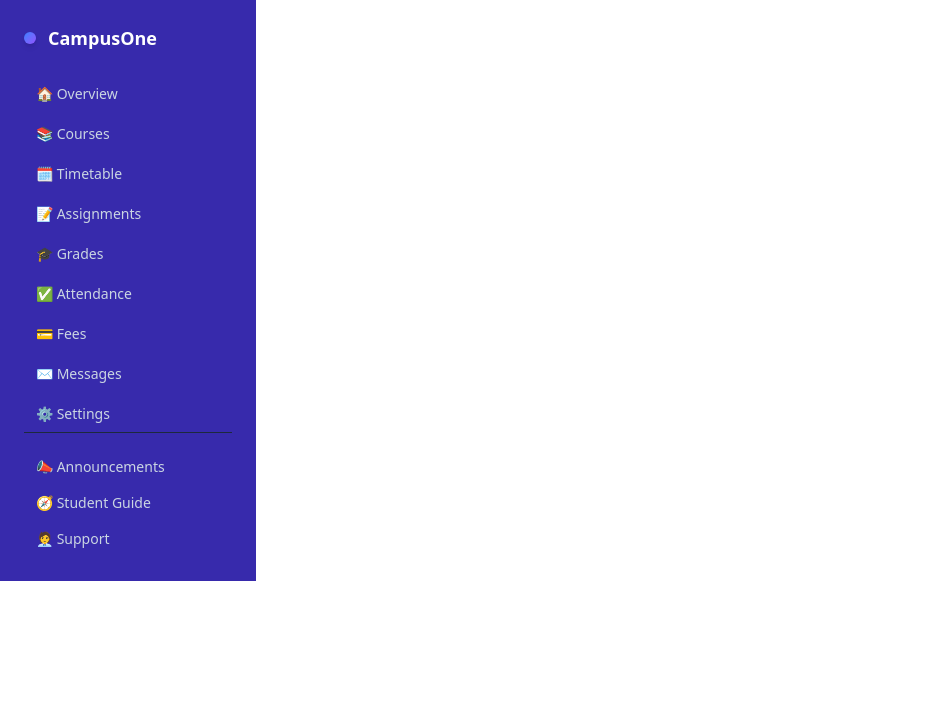
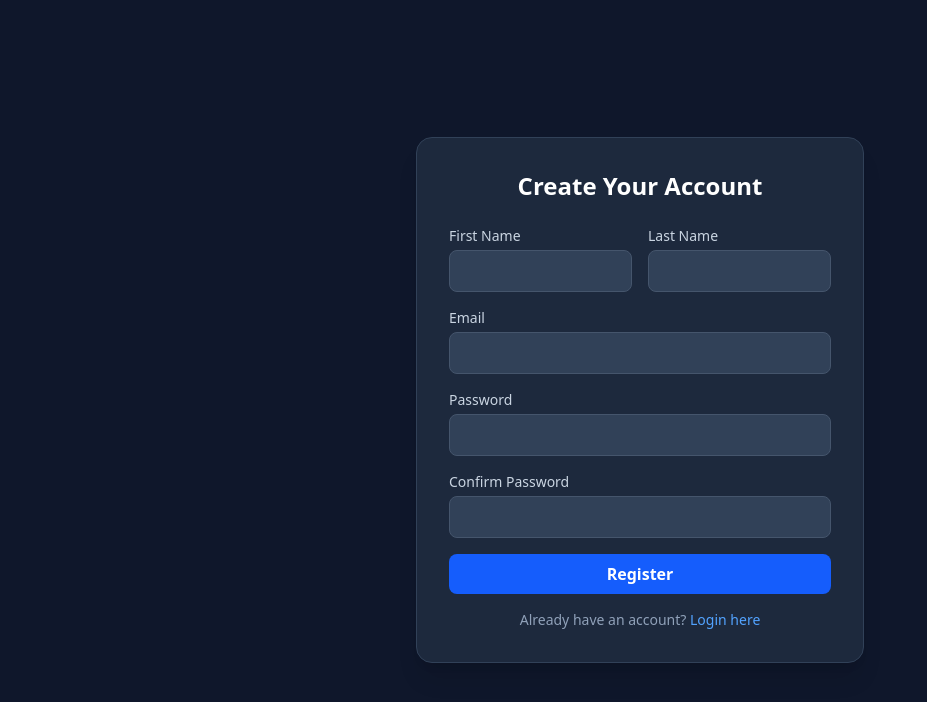
Before and after one commit to Co-den/student-dashboard-frontend, a React (Vite) app: page /register in a window 1280 px wide. Shown: the top 702 px of the page, without its empty margins (0-927 px from the left). Built offline with nearby package versions, Linux system fonts and the light colour scheme.

Commit message:
second commit

```diff
--- a/src/App.jsx
+++ b/src/App.jsx
@@ -1,5 +1,8 @@
 import React, { useState } from "react";
-import { BrowserRouter as Router, Routes, Route } from "react-router-dom";
+import { BrowserRouter as Router, Routes, Route, Navigate } from "react-router-dom";
+import { useSelector } from "react-redux";
+
+// Components
 import { Sidebar, PageShell } from "./components/Sidebar";
 import Overview from "./pages/Overview";
 import Courses from "./pages/Courses";
@@ -13,116 +16,189 @@ import Settings from "./pages/Settings";
 import Announcements from "./pages/Announcements";
 import Guide from "./pages/Guide";
 import Support from "./pages/Support";
+import Login from "./pages/Login";
+import Register from "./pages/Register"; // ✅ new
 
+import "./App.css";
+
+// ---------- ProtectedRoute ----------
+const ProtectedRoute = ({ children }) => {
+  const { user } = useSelector((state) => state.auth);
+  if (!user) {
+    return <Navigate to="/login" replace />;
+  }
+  return children;
+};
+
+// ---------- Layout Wrapper ----------
+const Layout = ({ children }) => {
+  const [isOpen, setSidebarOpen] = useState(false);
+  return (
+    <div className="flex min-h-screen bg-slate-900">
+      <Sidebar isOpen={isOpen} setIsOpen={setSidebarOpen} />
+      <div className="flex-1 flex flex-col">{children}</div>
+    </div>
+  );
+};
+
+// ---------- App ----------
 const App = () => {
-  const [isOpen, setIsOpen] = useState(false); // 👈 sidebar state
-
   return (
     <Router>
-      <div className="flex">
-        <Sidebar isOpen={isOpen} setIsOpen={setIsOpen} />
+      <Routes>
+        {/* Public Routes */}
+        <Route path="/login" element={<Login />} />
+        <Route path="/register" element={<Register />} /> {/* ✅ Register added */}
 
-        <div className="flex-1">
-          <Routes>
+        {/* Protected Dashboard Routes */}
         <Route
           path="/"
           element={
-                <PageShell title="Overview" setIsOpen={setIsOpen}>
+            <ProtectedRoute>
+              <Layout>
+                <PageShell title="Overview">
                   <Overview />
                 </PageShell>
+              </Layout>
+            </ProtectedRoute>
           }
         />
         <Route
           path="/courses"
           element={
-                <PageShell title="Courses" setIsOpen={setIsOpen}>
+            <ProtectedRoute>
+              <Layout>
+                <PageShell title="Courses">
                   <Courses />
                 </PageShell>
+              </Layout>
+            </ProtectedRoute>
           }
         />
         <Route
           path="/timetable"
           element={
-                <PageShell title="Timetable" setIsOpen={setIsOpen}>
+            <ProtectedRoute>
+              <Layout>
+                <PageShell title="Timetable">
                   <Timetable />
                 </PageShell>
+              </Layout>
+            </ProtectedRoute>
           }
         />
         <Route
           path="/assignments"
           element={
-                <PageShell title="Assignments" setIsOpen={setIsOpen}>
+            <ProtectedRoute>
+              <Layout>
+                <PageShell title="Assignments">
                   <Assignments />
                 </PageShell>
+              </Layout>
+            </ProtectedRoute>
           }
         />
         <Route
           path="/grades"
           element={
-                <PageShell title="Grades" setIsOpen={setIsOpen}>
+            <ProtectedRoute>
+              <Layout>
+                <PageShell title="Grades">
                   <Grades />
                 </PageShell>
+              </Layout>
+            </ProtectedRoute>
           }
         />
         <Route
           path="/attendance"
           element={
-                <PageShell title="Attendance" setIsOpen={setIsOpen}>
+            <ProtectedRoute>
+              <Layout>
+                <PageShell title="Attendance">
                   <Attendance />
                 </PageShell>
+              </Layout>
+            </ProtectedRoute>
           }
         />
         <Route
           path="/fees"
           element={
-                <PageShell title="Fees" setIsOpen={setIsOpen}>
+            <ProtectedRoute>
+              <Layout>
+                <PageShell title="Fees">
                   <Fees />
                 </PageShell>
+              </Layout>
+            </ProtectedRoute>
           }
         />
         <Route
           path="/messages"
           element={
-                <PageShell title="Messages" setIsOpen={setIsOpen}>
+            <ProtectedRoute>
+              <Layout>
+                <PageShell title="Messages">
                   <Messages />
                 </PageShell>
+              </Layout>
+            </ProtectedRoute>
           }
         />
         <Route
           path="/settings"
           element={
-                <PageShell title="Settings" setIsOpen={setIsOpen}>
+            <ProtectedRoute>
+              <Layout>
+                <PageShell title="Settings">
                   <Settings />
                 </PageShell>
+              </Layout>
+            </ProtectedRoute>
           }
         />
         <Route
           path="/announcements"
           element={
-                <PageShell title="Announcements" setIsOpen={setIsOpen}>
+            <ProtectedRoute>
+              <Layout>
+                <PageShell title="Announcements">
                   <Announcements />
                 </PageShell>
+              </Layout>
+            </ProtectedRoute>
           }
         />
         <Route
           path="/guide"
           element={
-                <PageShell title="Guide" setIsOpen={setIsOpen}>
+            <ProtectedRoute>
+              <Layout>
+                <PageShell title="Student Guide">
                   <Guide />
                 </PageShell>
+              </Layout>
+            </ProtectedRoute>
           }
         />
         <Route
           path="/support"
           element={
-                <PageShell title="Support" setIsOpen={setIsOpen}>
+            <ProtectedRoute>
+              <Layout>
+                <PageShell title="Support">
                   <Support />
                 </PageShell>
+              </Layout>
+            </ProtectedRoute>
           }
         />
+
+        {/* Catch-all → redirect to dashboard */}
+        <Route path="*" element={<Navigate to="/" replace />} />
       </Routes>
-        </div>
-      </div>
     </Router>
   );
 };
--- /dev/null
+++ b/src/pages/Login.jsx
@@ -0,0 +1,79 @@
+import React, { useState } from "react";
+import { useDispatch, useSelector } from "react-redux";
+import { login } from "../store/slices/authSlice";
+import { Navigate, Link } from "react-router-dom";
+
+const Login = () => {
+  const dispatch = useDispatch();
+  const { user, status, error } = useSelector((s) => s.auth);
+  const [email, setEmail] = useState("");
+  const [password, setPassword] = useState("");
+
+  if (user) {
+    return <Navigate to="/" replace />;
+  }
+
+  const handleSubmit = (e) => {
+    e.preventDefault();
+    dispatch(login({ email, password }));
+  };
+
+  return (
+    <div className="flex items-center justify-center min-h-screen bg-slate-900 p-4">
+      <div className="w-full max-w-md bg-slate-800 p-8 rounded-2xl shadow-xl border border-slate-700">
+        <h2 className="text-2xl font-bold text-white mb-6 text-center">
+          Campus One Login
+        </h2>
+
+        {error && (
+          <div className="bg-red-500/20 text-red-400 p-2 rounded mb-4 text-sm">
+            {error}
+          </div>
+        )}
+
+        <form onSubmit={handleSubmit} className="space-y-4">
+          <div>
+            <label className="block text-slate-300 text-sm mb-1">Email</label>
+            <input
+              type="email"
+              className="w-full px-3 py-2 rounded-lg bg-slate-700 text-white border border-slate-600 focus:outline-none focus:ring-2 focus:ring-blue-500"
+              value={email}
+              onChange={(e) => setEmail(e.target.value)}
+              required
+            />
+          </div>
+          <div>
+            <label className="block text-slate-300 text-sm mb-1">Password</label>
+            <input
+              type="password"
+              className="w-full px-3 py-2 rounded-lg bg-slate-700 text-white border border-slate-600 focus:outline-none focus:ring-2 focus:ring-blue-500"
+              value={password}
+              onChange={(e) => setPassword(e.target.value)}
+              required
+            />
+          </div>
+
+          <button
+            type="submit"
+            disabled={status === "loading"}
+            className="w-full bg-blue-600 hover:bg-blue-700 text-white py-2 rounded-lg font-semibold transition disabled:opacity-50"
+          >
+            {status === "loading" ? "Logging in..." : "Login"}
+          </button>
+        </form>
+
+        <p className="text-center text-slate-400 mt-4 text-sm">
+          Don’t have an account?{" "}
+          <Link
+            to="/register"
+            className="text-blue-400 hover:underline hover:text-blue-300"
+          >
+            Register here
+          </Link>
+        </p>
+      </div>
+    </div>
+  );
+};
+
+export default Login;
--- /dev/null
+++ b/src/pages/Register.jsx
@@ -0,0 +1,147 @@
+import React, { useState } from "react";
+import { useDispatch, useSelector } from "react-redux";
+import { Navigate, Link } from "react-router-dom";
+import api from "../api/api"; // for posting registration details
+import { setToken, fetchProfile } from "../store/slices/authSlice";
+
+const Register = () => {
+  const dispatch = useDispatch();
+  const { user } = useSelector((s) => s.auth);
+
+  const [form, setForm] = useState({
+    firstName: "",
+    lastName: "",
+    email: "",
+    password: "",
+    confirmPassword: "",
+  });
+  const [status, setStatus] = useState("idle");
+  const [error, setError] = useState(null);
+
+  if (user) {
+    return <Navigate to="/" replace />;
+  }
+
+  const handleChange = (e) => {
+    setForm({ ...form, [e.target.name]: e.target.value });
+  };
+
+  const handleSubmit = async (e) => {
+    e.preventDefault();
+    if (form.password !== form.confirmPassword) {
+      setError("Passwords do not match");
+      return;
+    }
+    try {
+      setStatus("loading");
+      setError(null);
+      const { data } = await api.post("/auth/register", form);
+      // save token and fetch profile
+      dispatch(setToken(data.token));
+      dispatch(fetchProfile());
+    } catch (err) {
+      setError(err.response?.data?.message || "Registration failed");
+    } finally {
+      setStatus("idle");
+    }
+  };
+
+  return (
+    <div className="flex items-center justify-center min-h-screen bg-slate-900 p-4">
+      <div className="w-full max-w-md bg-slate-800 p-8 rounded-2xl shadow-xl border border-slate-700">
+        <h2 className="text-2xl font-bold text-white mb-6 text-center">
+          Create Your Account
+        </h2>
+
+        {error && (
+          <div className="bg-red-500/20 text-red-400 p-2 rounded mb-4 text-sm">
+            {error}
+          </div>
+        )}
+
+        <form onSubmit={handleSubmit} className="space-y-4">
+          <div className="grid grid-cols-2 gap-4">
+            <div>
+              <label className="block text-slate-300 text-sm mb-1">First Name</label>
+              <input
+                type="text"
+                name="firstName"
+                className="w-full px-3 py-2 rounded-lg bg-slate-700 text-white border border-slate-600 focus:outline-none focus:ring-2 focus:ring-blue-500"
+                value={form.firstName}
+                onChange={handleChange}
+                required
+              />
+            </div>
+            <div>
+              <label className="block text-slate-300 text-sm mb-1">Last Name</label>
+              <input
+                type="text"
+                name="lastName"
+                className="w-full px-3 py-2 rounded-lg bg-slate-700 text-white border border-slate-600 focus:outline-none focus:ring-2 focus:ring-blue-500"
+                value={form.lastName}
+                onChange={handleChange}
+                required
+              />
+            </div>
+          </div>
+
+          <div>
+            <label className="block text-slate-300 text-sm mb-1">Email</label>
+            <input
+              type="email"
+              name="email"
+              className="w-full px-3 py-2 rounded-lg bg-slate-700 text-white border border-slate-600 focus:outline-none focus:ring-2 focus:ring-blue-500"
+              value={form.email}
+              onChange={handleChange}
+              required
+            />
+          </div>
+
+          <div>
+            <label className="block text-slate-300 text-sm mb-1">Password</label>
+            <input
+              type="password"
+              name="password"
+              className="w-full px-3 py-2 rounded-lg bg-slate-700 text-white border border-slate-600 focus:outline-none focus:ring-2 focus:ring-blue-500"
+              value={form.password}
+              onChange={handleChange}
+              required
+            />
+          </div>
+
+          <div>
+            <label className="block text-slate-300 text-sm mb-1">Confirm Password</label>
+            <input
+              type="password"
+              name="confirmPassword"
+              className="w-full px-3 py-2 rounded-lg bg-slate-700 text-white border border-slate-600 focus:outline-none focus:ring-2 focus:ring-blue-500"
+              value={form.confirmPassword}
+              onChange={handleChange}
+              required
+            />
+          </div>
+
+          <button
+            type="submit"
+            disabled={status === "loading"}
+            className="w-full bg-blue-600 hover:bg-blue-700 text-white py-2 rounded-lg font-semibold transition disabled:opacity-50"
+          >
+            {status === "loading" ? "Registering..." : "Register"}
+          </button>
+        </form>
+
+        <p className="text-center text-slate-400 mt-4 text-sm">
+          Already have an account?{" "}
+          <Link
+            to="/login"
+            className="text-blue-400 hover:underline hover:text-blue-300"
+          >
+            Login here
+          </Link>
+        </p>
+      </div>
+    </div>
+  );
+};
+
+export default Register;
```
Lines whose indentation alone changed are shown as unchanged.
